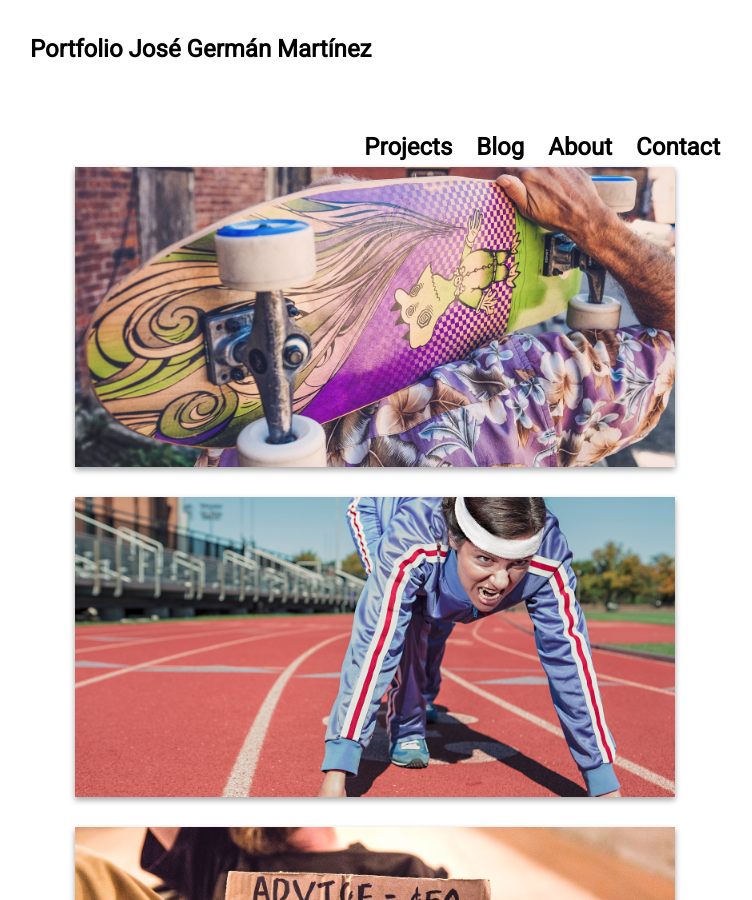
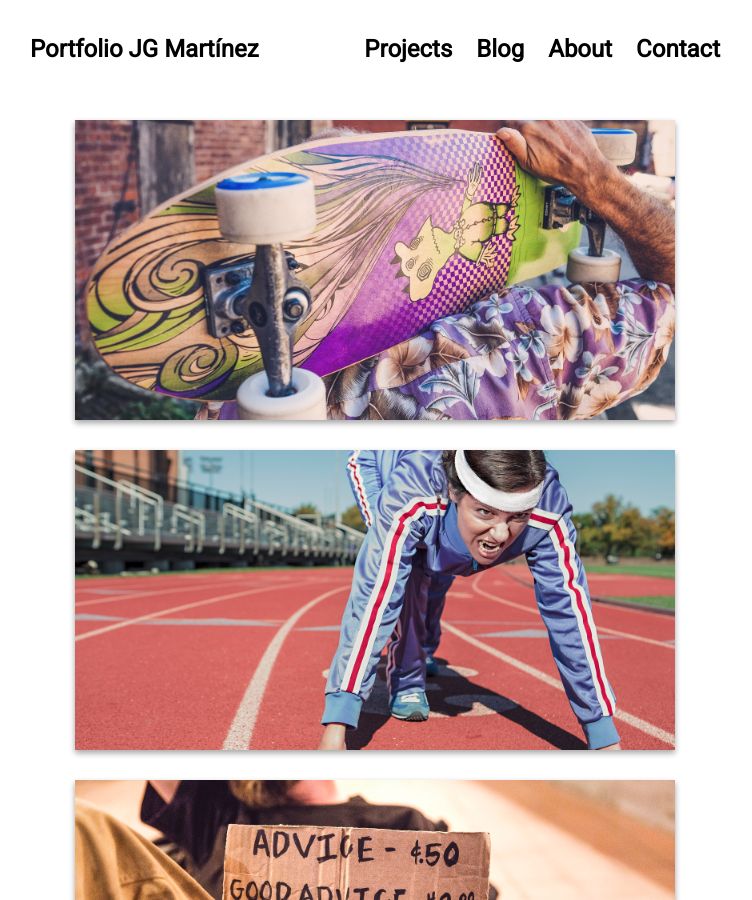
Before and after one commit to JoseGermanx/jgxdev, a Jekyll site: the page built from index.md, in a window 1280 px wide and 900 px high. Shown: the whole window, without its empty margins (265-1017 px from the left). Built offline with Jekyll 4.4.1, drawn with Linux system fonts in a browser that asks for light colours; nearby versions of some CDN libraries.

Commit message:
coreccion nombre header

```diff
--- a/_config.yml
+++ b/_config.yml
@@ -7,6 +7,6 @@ plugins:   [jekyll-sitemap, jekyll-feed,  jekyll-seo-tag]
 
 # Customise atom feed settings (this is where Jekyll-Feed gets configuration information)
 
-title:		   "Portfolio José Germán Martínez"
+title:		   "Portfolio JG Martínez"
 description: "Powered by Jekyll and GitHub Pages"
 author:      "Paul Le"
```
